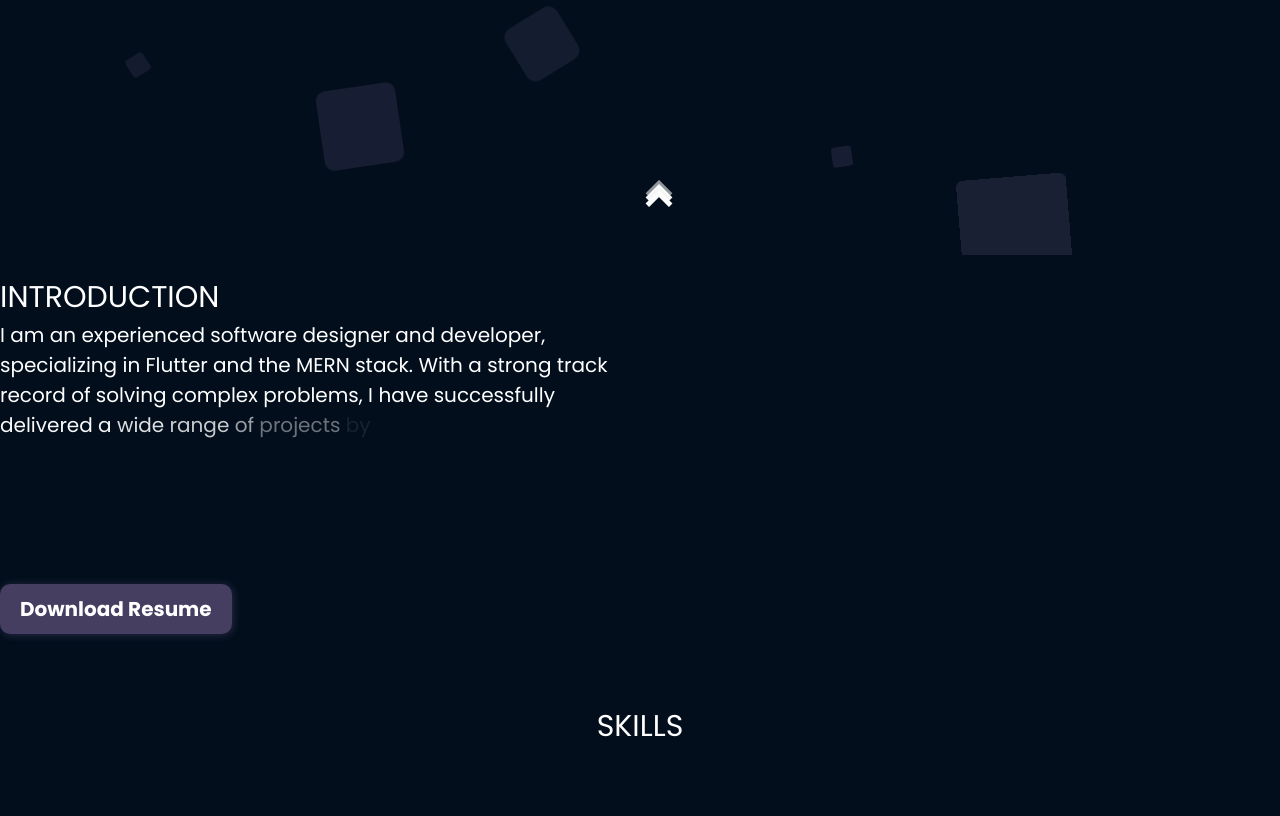
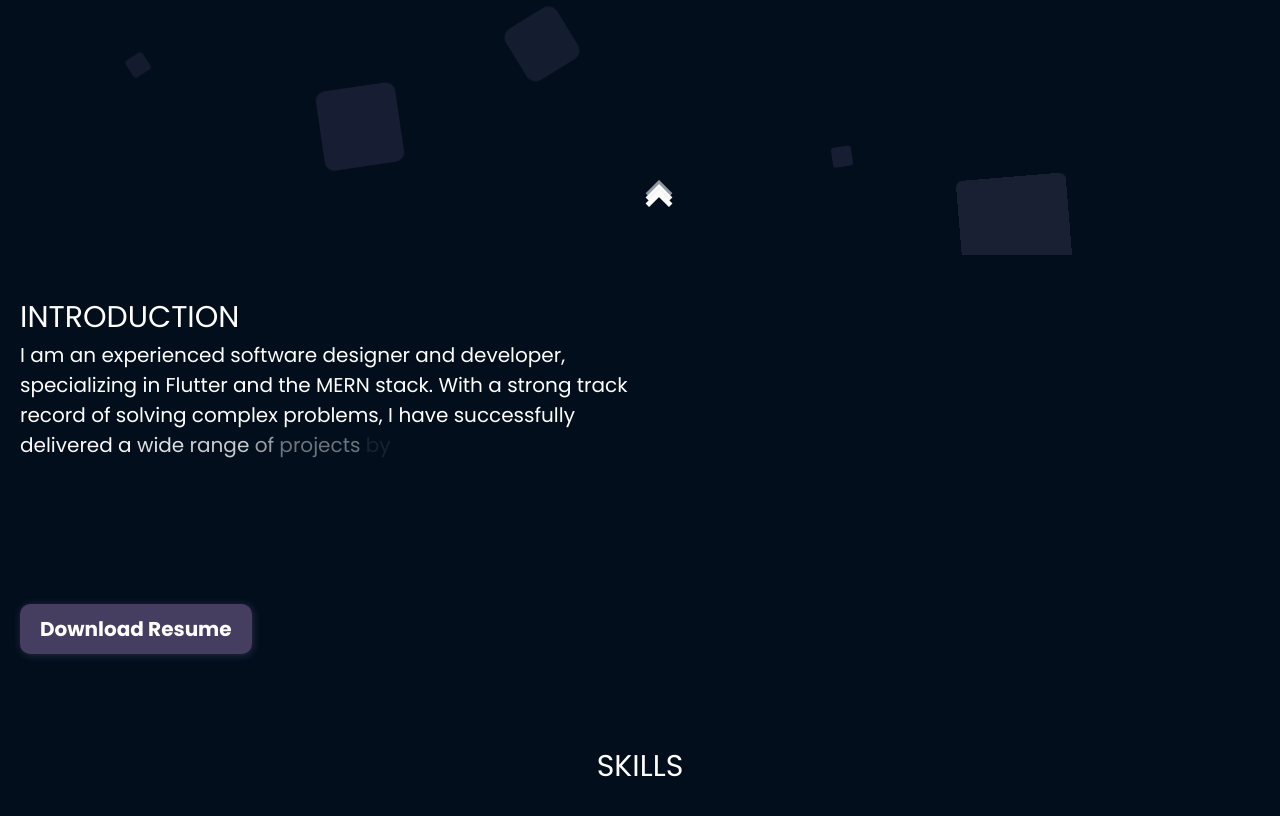
Before and after one commit to Prince10z/portfolio, a website: page index.html in a window 1280 px wide. Shown: the part 545-1361 px from the top of the page. Drawn offline with nearby package versions, Linux system fonts and the light colour scheme.

Commit message:
added padding

```diff
--- a/index.html
+++ b/index.html
@@ -143,7 +143,7 @@
                 <span></span>
             </div>
 
-            <section id="about">
+            <section id="about" style="padding: 20px;">
                 <div class="headings">INTRODUCTION</div>
                 <h1 id="intro">
                 </h1>
```
